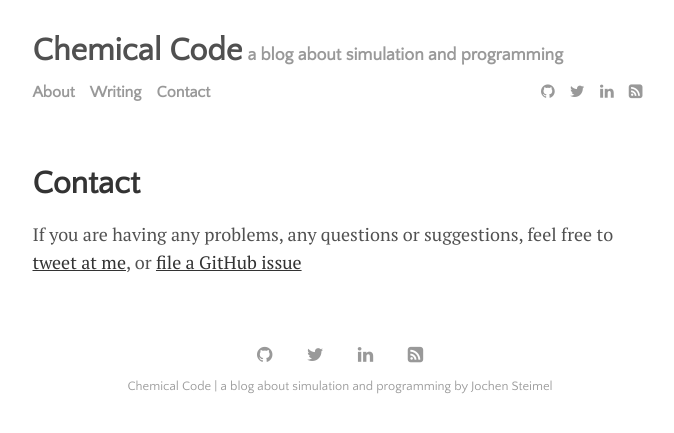
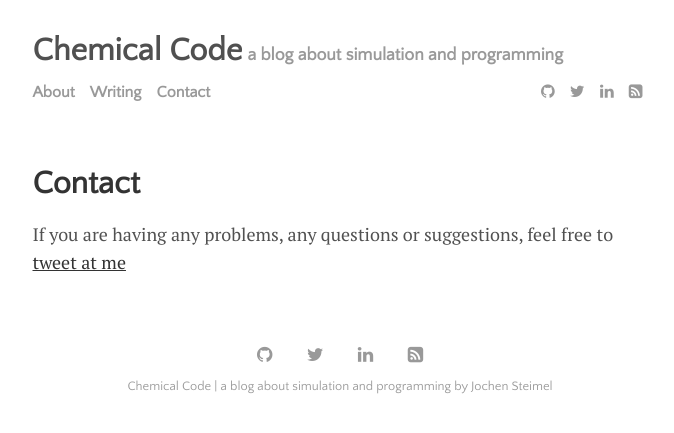
Before and after one commit to Nukleon84/ChemicalCode, a Jekyll site: the page built from menu/contact.md, in a window 1280 px wide. Shown: the top 433 px of the page, without its empty margins (300-974 px from the left). Built offline with Jekyll 4.4.1, drawn with Linux system fonts in a browser that asks for light colours.

Commit message:
Personalized contact page

```diff
--- a/menu/contact.md
+++ b/menu/contact.md
@@ -3,4 +3,4 @@
 title: Contact
 ---
 
-If you are having any problems, any questions or suggestions, feel free to [tweet at me](https://twitter.com/intent/tweet?text=%40paululele), or [file a GitHub issue](https://github.com/lenpaul/lagrange/issues/new)
+If you are having any problems, any questions or suggestions, feel free to [tweet at me](https://twitter.com/intent/tweet?text=%40Nukleon)
```
